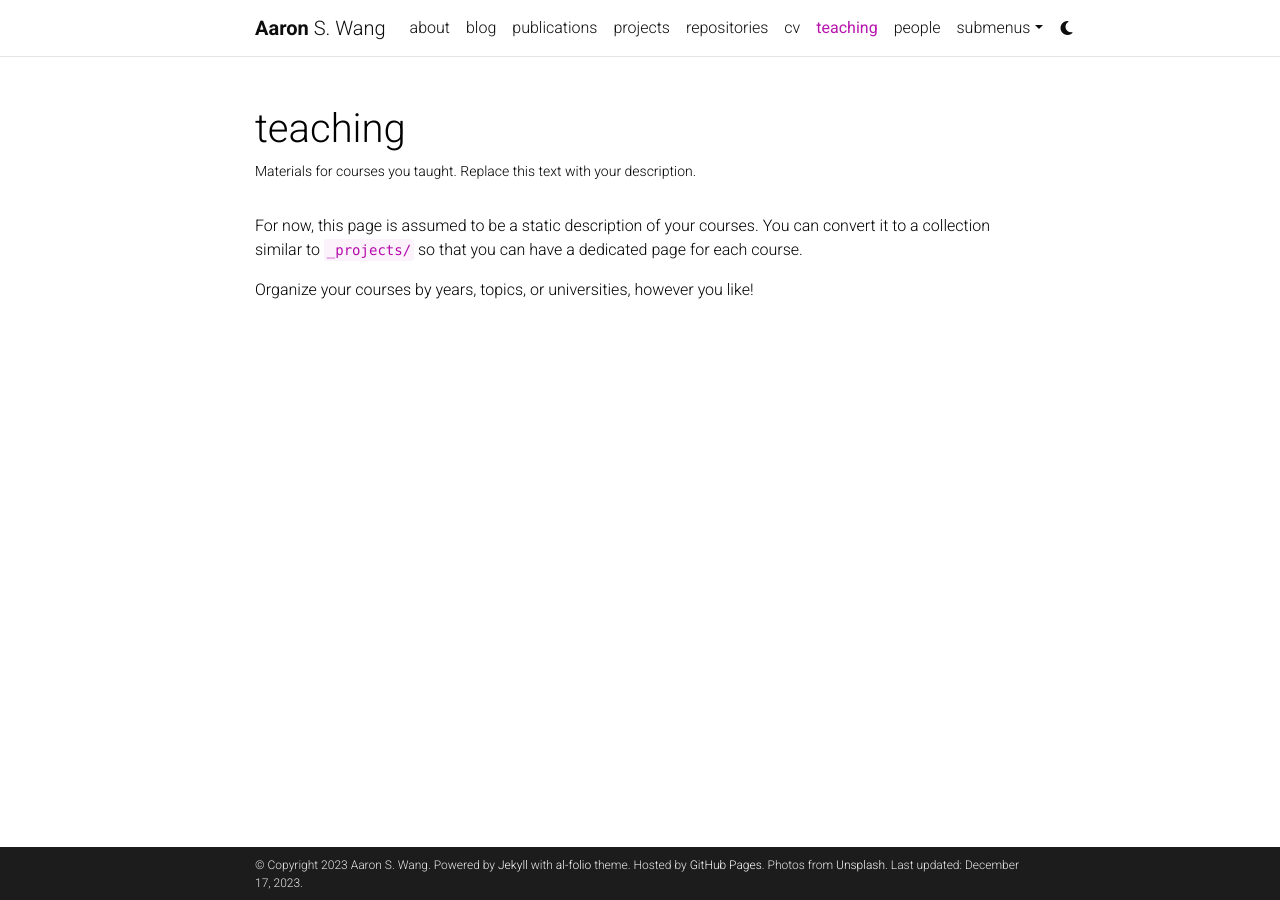
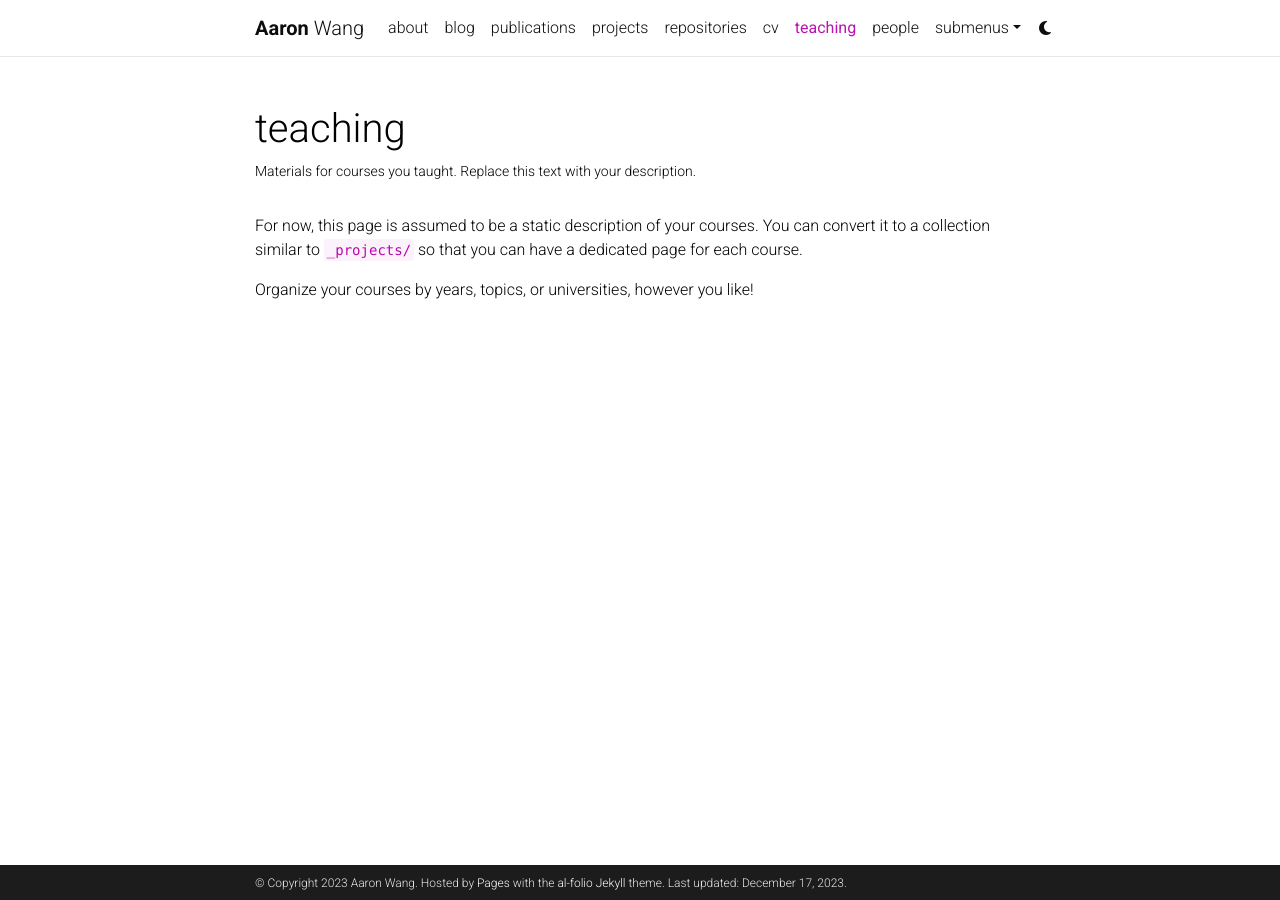
Before and after one commit to philosolog/philosolog.github.io, a Jekyll site: the page built from _pages/teaching.md, in a window 1280 px wide. Built offline with Jekyll 4.4.1, drawn with Linux system fonts in a browser that asks for light colours; comment, search, counter and statistics services are not loaded; a style sheet for code colours, icons or effects is not loaded.

Commit message:
chore: update _config.yml

```diff
--- a/_config.yml
+++ b/_config.yml
@@ -4,15 +4,13 @@
 
 title: blank # the website title (if blank, full name will be used instead)
 first_name: Aaron
-middle_name: S.
+middle_name:
 last_name: Wang
 email: philosolog@gmail.com
 description: > # the ">" symbol means to ignore newlines until "footer_text:"
-  A simple, whitespace theme for academics. Based on [*folio](https://github.com/bogoli/-folio) design.
+  All things philosolog here!
 footer_text: >
-  Powered by <a href="https://jekyllrb.com/" target="_blank">Jekyll</a> with <a href="https://github.com/alshedivat/al-folio">al-folio</a> theme.
-  Hosted by <a href="https://pages.github.com/" target="_blank">GitHub Pages</a>.
-  Photos from <a href="https://unsplash.com" target="_blank">Unsplash</a>.
+  Hosted by <a href="https://pages.github.com/" target="_blank">Pages</a> with the <a href="https://github.com/alshedivat/al-folio">al-folio</a> <a href="https://jekyllrb.com/" target="_blank">Jekyll</a> theme.
 keywords: jekyll, jekyll-theme, academic-website, portfolio-website  # add your own keywords or leave empty
 
 lang: en # the language of your site (for example: en, fr, cn, ru, etc.)
```
